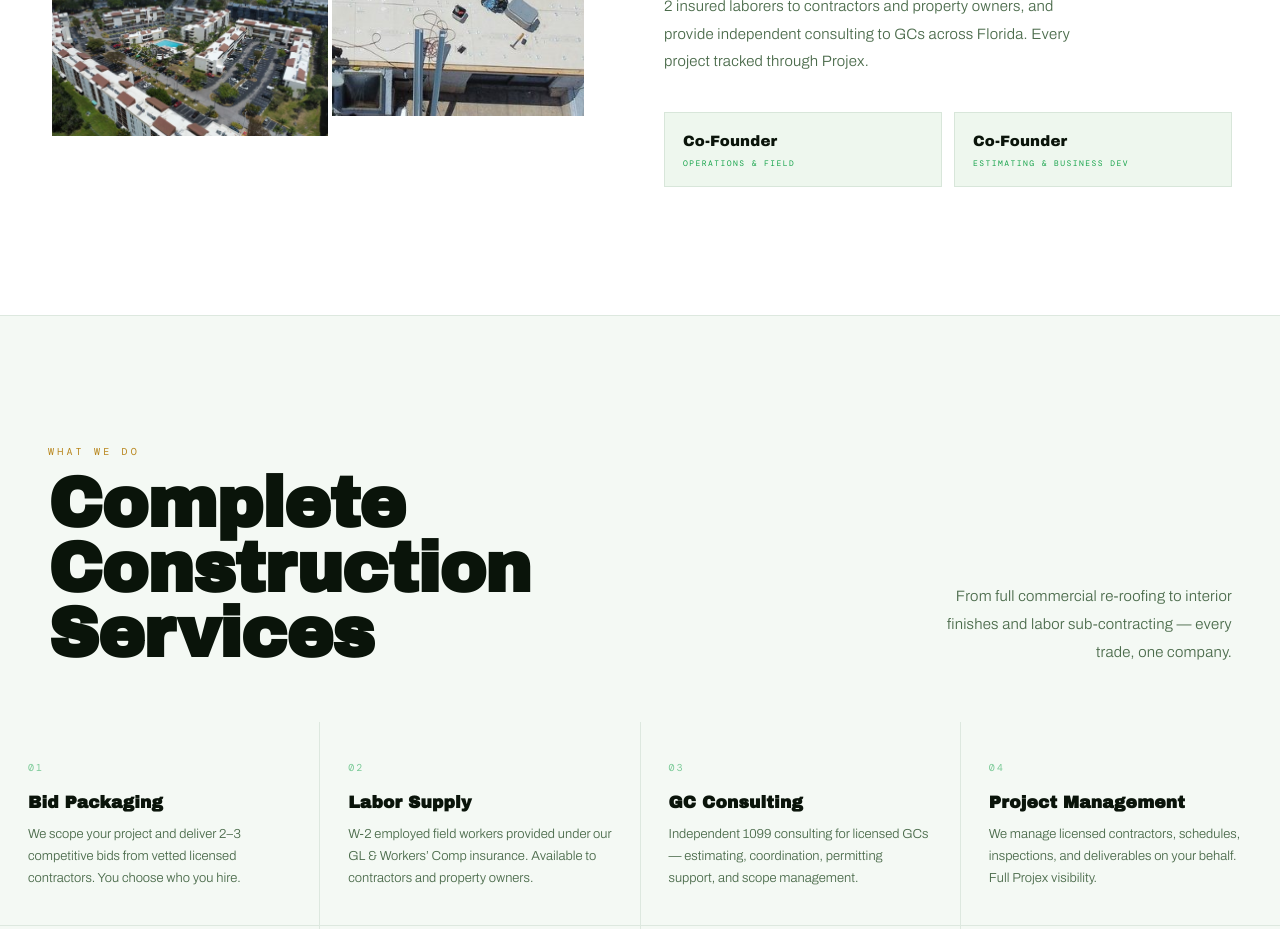
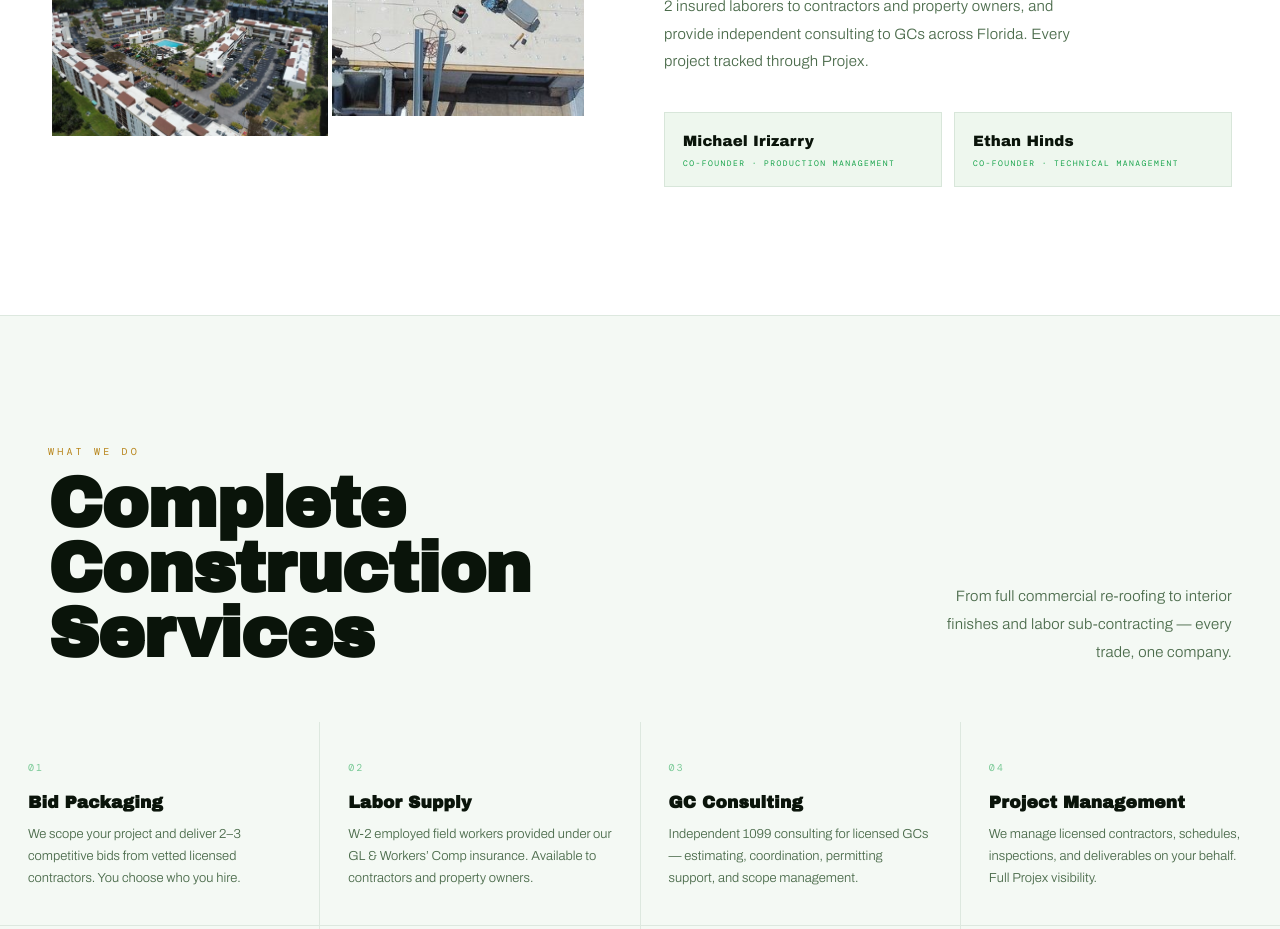
Before and after one commit to dracosdraco-coder/modern-engineering, a plain HTML site: page index.html in a window 1280 px wide. Shown: the part 1820-2749 px from the top of the page. Drawn offline with nearby package versions, Linux system fonts and the light colour scheme; a web font is replaced by a local one.

Commit message:
Add co-founder names: Michael Irizarry (Production), Ethan Hinds (Technical)

```diff
--- a/index.html
+++ b/index.html
@@ -307,8 +307,8 @@
     <p class="body-t">Modern Engineering &amp; Construction LLC is a construction consulting and labor supply firm &mdash; not a licensed contractor. We were founded in 2025 by industry veterans who understand what property owners and contractors actually need: unbiased guidance, competitive bids, and reliable people on the ground.</p>
     <p class="body-t" style="margin-top:12px">We build competitive bid packages for licensed trades, supply W-2 insured laborers to contractors and property owners, and provide independent consulting to GCs across Florida. Every project tracked through Projex.</p>
     <div class="fc2">
-      <div class="fch rv d1"><div class="fch-n">Co-Founder</div><div class="fch-r">Operations &amp; Field</div></div>
-      <div class="fch rv d2"><div class="fch-n">Co-Founder</div><div class="fch-r">Estimating &amp; Business Dev</div></div>
+      <div class="fch rv d1"><div class="fch-n">Michael Irizarry</div><div class="fch-r">Co-Founder &middot; Production Management</div></div>
+      <div class="fch rv d2"><div class="fch-n">Ethan Hinds</div><div class="fch-r">Co-Founder &middot; Technical Management</div></div>
     </div>
   </div>
 </section>
```
